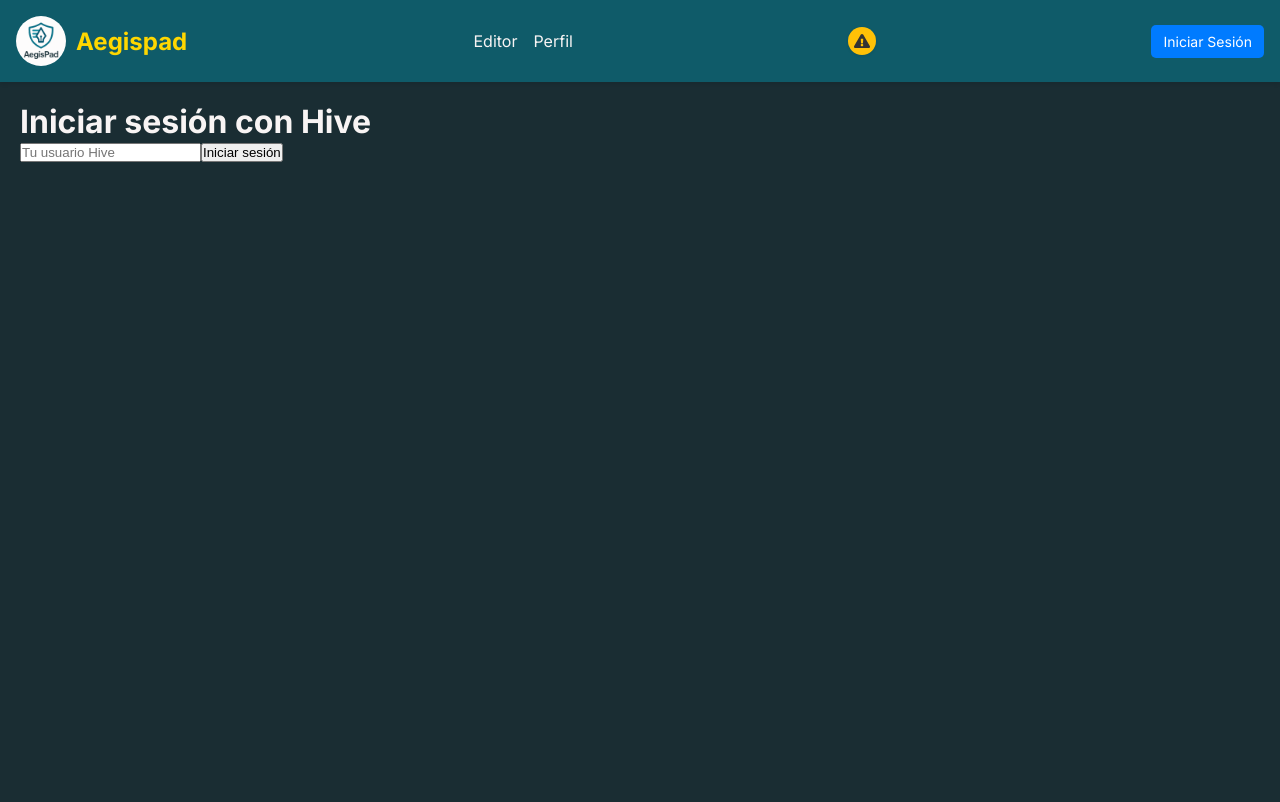
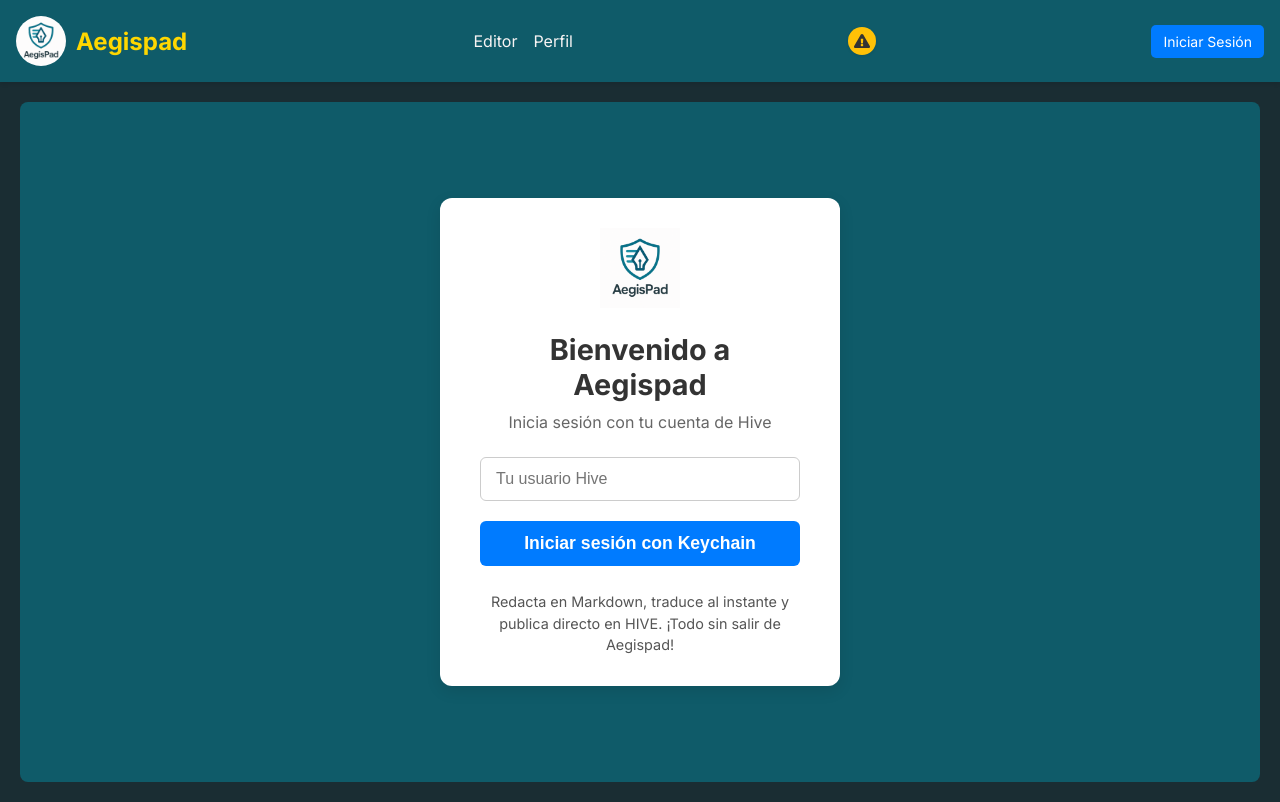
Before and after one commit to theghost1980/aegispad, a React (Vite) app: page /login in a window 1280 px wide. Built offline with nearby package versions, Linux system fonts and the light colour scheme; no server answers; what @hiveio/dhive would draw is missing.

Commit message:
fix: mejora al login page

```diff
--- a/src/pages/Login.tsx
+++ b/src/pages/Login.tsx
@@ -3,6 +3,7 @@
 import { HiveAccountSuggestions } from "../components/HiveAccountSuggestions";
 import { loginWithHive } from "../keychain/loginWithHive";
 import { useErrorStore } from "../stores/errorStore";
+import styles from "../styles/LoginPage.module.css";
 import { AppError, createAppError } from "../types/error";
 
 export function Login() {
@@ -54,20 +55,41 @@
   };
 
   return (
-    <div>
-      <h1>Iniciar sesión con Hive</h1>{" "}
+    <div className={styles.loginPageContainer}>
+      <div className={styles.loginFormContainer}>
+        <img
+          src="/src/assets/logos/aegispad256.png"
+          alt="Aegispad Logo"
+          className={styles.logo}
+        />
+        <h1 className={styles.loginTitle}>Bienvenido a Aegispad</h1>
+        <p className={styles.loginSubtitle}>
+          Inicia sesión con tu cuenta de Hive
+        </p>
+        <div className={styles.inputGroup}>
           <input
             ref={inputRef}
+            type="text"
             placeholder="Tu usuario Hive"
             value={username}
-        onChange={(e) => setUsername(e.target.value)}
+            onChange={(e) => setUsername(e.target.value.toLowerCase())} // Convertir a minúsculas
+            className={styles.loginInput}
+            aria-label="Nombre de usuario de Hive"
           />
-      <button onClick={handleLogin}>Iniciar sesión</button>
           <HiveAccountSuggestions
             text={username}
             anchorRef={inputRef as React.RefObject<HTMLElement>}
             onSelect={handleSelect}
           />
         </div>
+        <button onClick={handleLogin} className={styles.loginButton}>
+          Iniciar sesión con Keychain
+        </button>
+        <p className={styles.loginBenefits}>
+          Redacta en Markdown, traduce al instante y publica directo en HIVE.
+          ¡Todo sin salir de Aegispad!
+        </p>
+      </div>
+    </div>
   );
 }
--- /dev/null
+++ b/src/styles/LoginPage.module.css
@@ -0,0 +1,88 @@
+.loginPageContainer {
+  display: flex;
+  flex-direction: column;
+  align-items: center;
+  justify-content: center;
+  min-height: calc(
+    100vh - var(--header-height, 80px) - 40px
+  ); /* Ajusta según la altura de tu header y padding del main */
+  padding: 20px;
+  background-color: var(--background-color-secondary, #0f5b69);
+  border-radius: 8px;
+}
+
+.loginFormContainer {
+  background-color: var(--background-color-light, #fff);
+  padding: 30px 40px;
+  border-radius: 12px;
+  box-shadow: 0 5px 15px rgba(0, 0, 0, 0.1);
+  text-align: center;
+  width: 100%;
+  max-width: 400px; /* Ancho máximo del formulario */
+}
+
+.logo {
+  width: 80px; /* Ajusta el tamaño del logo */
+  height: auto;
+  margin-bottom: 20px;
+}
+
+.loginTitle {
+  font-size: 1.8rem;
+  color: var(--text-color-primary, #333);
+  margin-bottom: 10px;
+}
+
+.loginSubtitle {
+  font-size: 1rem;
+  color: var(--text-color-secondary, #666);
+  margin-bottom: 25px;
+}
+
+.inputGroup {
+  margin-bottom: 20px;
+  position: relative; /* Para el posicionamiento de HiveAccountSuggestions */
+}
+
+.loginInput {
+  width: 100%;
+  padding: 12px 15px;
+  font-size: 1rem;
+  border: 1px solid var(--border-color-light, #ccc);
+  border-radius: 6px;
+  box-sizing: border-box;
+  transition: border-color 0.2s ease;
+}
+
+.loginInput:focus {
+  border-color: var(--primary-color, #007bff);
+  outline: none;
+  box-shadow: 0 0 0 0.2rem rgba(0, 123, 255, 0.25);
+}
+
+.loginButton {
+  width: 100%;
+  padding: 12px 15px;
+  font-size: 1.1rem;
+  font-weight: bold;
+  color: #fff;
+  background-color: var(--primary-color, #007bff);
+  border: none;
+  border-radius: 6px;
+  cursor: pointer;
+  transition: background-color 0.2s ease;
+}
+
+.loginButton:hover {
+  background-color: var(--primary-color-dark, #0056b3);
+}
+
+.loginBenefits {
+  margin-top: 25px;
+  font-size: 0.9rem;
+  color: var(--text-color-secondary, #555);
+  line-height: 1.5;
+  max-width: 350px; /* Para que no sea demasiado ancho si el texto es largo */
+  margin-left: auto;
+  margin-right: auto;
+}
```
Lines whose indentation alone changed are shown as unchanged.
